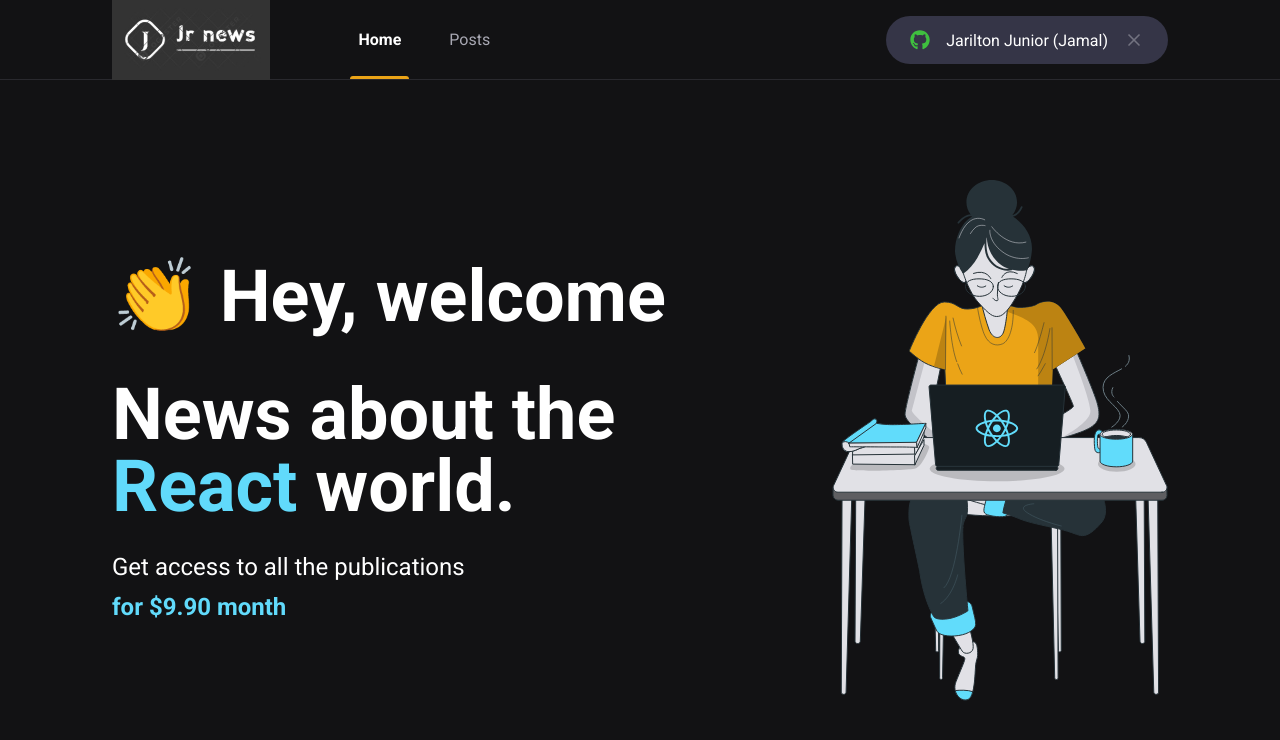
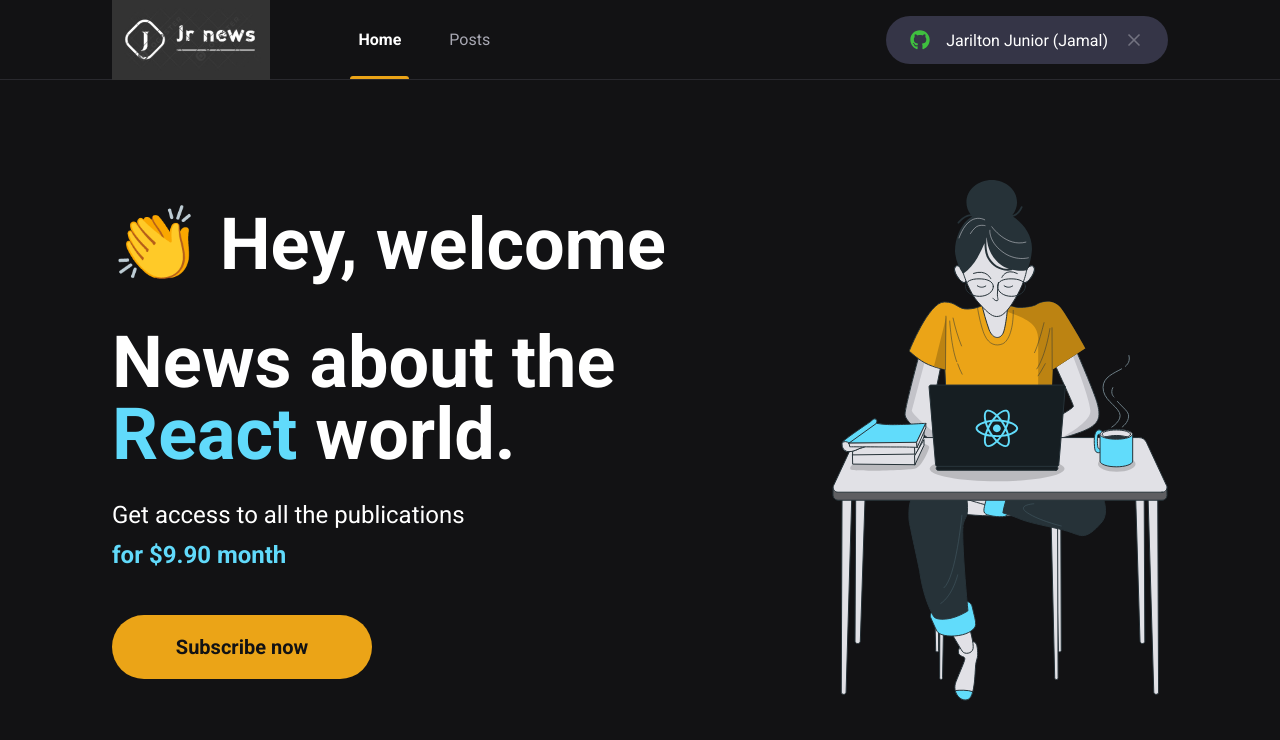
Before and after one commit to jarilton/JrNews, a Next.js app: page / in a window 1280 px wide. Shown: the top 740 px of the page. Built offline with nearby package versions, Linux system fonts and the light colour scheme.

Commit message:
Component SubscribeButton

```diff
--- /dev/null
+++ b/src/components/SubscribeButton/index.tsx
@@ -0,0 +1,14 @@
+import styles from './styles.module.scss'
+
+export function SubscribeButton() {
+    return(
+
+        <button
+            type="button"
+            className={styles.subscribeButton}
+        >
+            Subscribe now
+        </button>
+
+    )
+}
--- /dev/null
+++ b/src/components/SubscribeButton/styles.module.scss
@@ -0,0 +1,20 @@
+.subscribeButton {
+    width: 260px;
+    height: 4rem;
+    border: 0;
+    border-radius: 2rem;
+    background: var(--yellow-500);
+    color: var(--gray-900);
+    font-size: 1.25rem;
+    font-weight: bold;
+
+    display: flex;
+    align-items: center;
+    justify-content: center;
+
+    transition: filter 0.2s;
+
+    &:hover {
+        filter: brightness(0.8)
+    }
+}
--- a/src/pages/Home.module.scss
+++ b/src/pages/Home.module.scss
@@ -39,4 +39,8 @@
         }
     }
 
+    button {
+        margin-top: 2.5rem;
+    }
+
 }
--- a/src/pages/index.tsx
+++ b/src/pages/index.tsx
@@ -1,6 +1,7 @@
 import styles from './Home.module.scss'
 
 import Head from 'next/head'
+import { SubscribeButton } from '../components/SubscribeButton'
 
 export default function Home() {
   return (
@@ -18,6 +19,8 @@
             <span>for $9.90 month</span>
           </p>
 
+          <SubscribeButton />
+
         </section>
 
         <img src="/images/avatar.svg" alt="Girl coding" />
```
